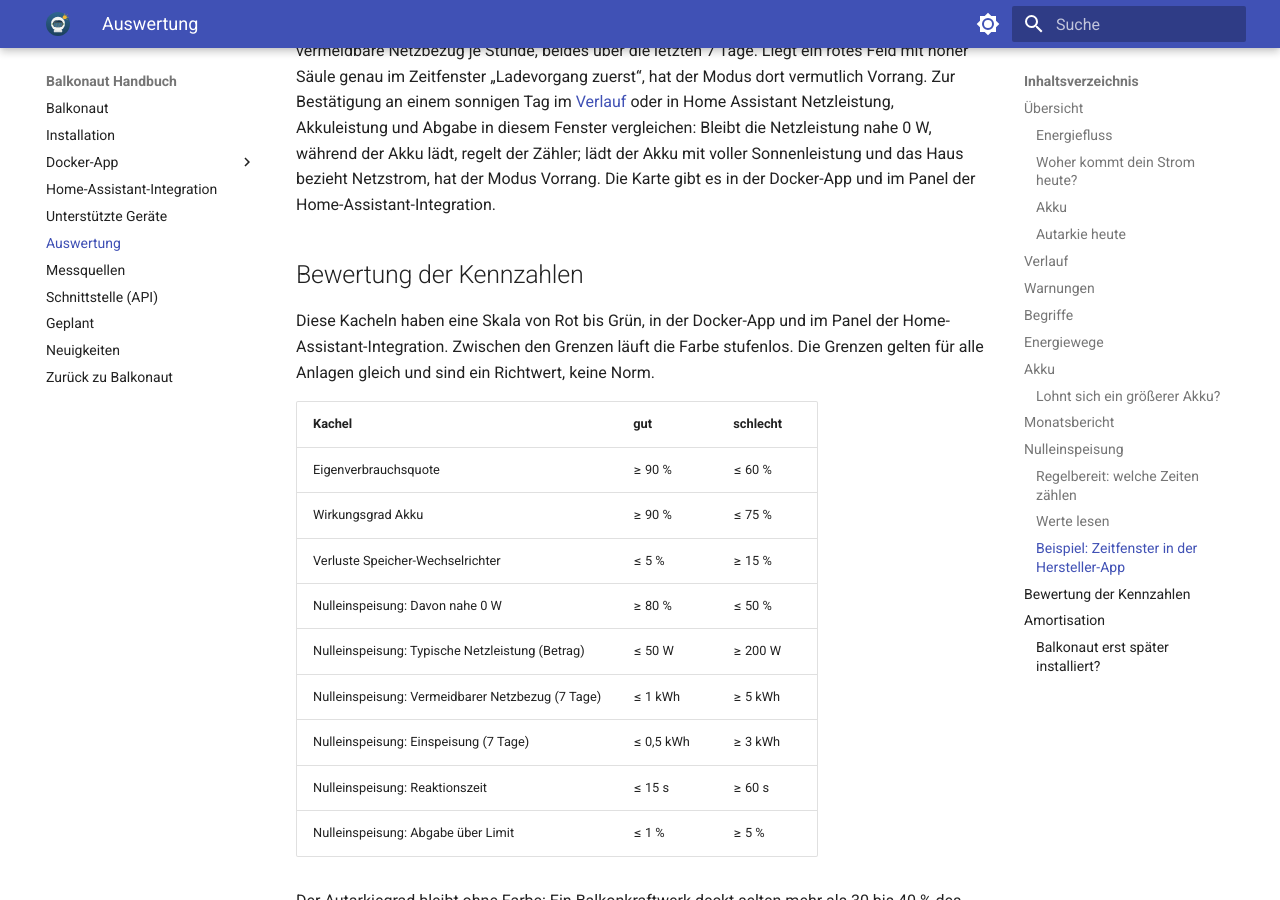
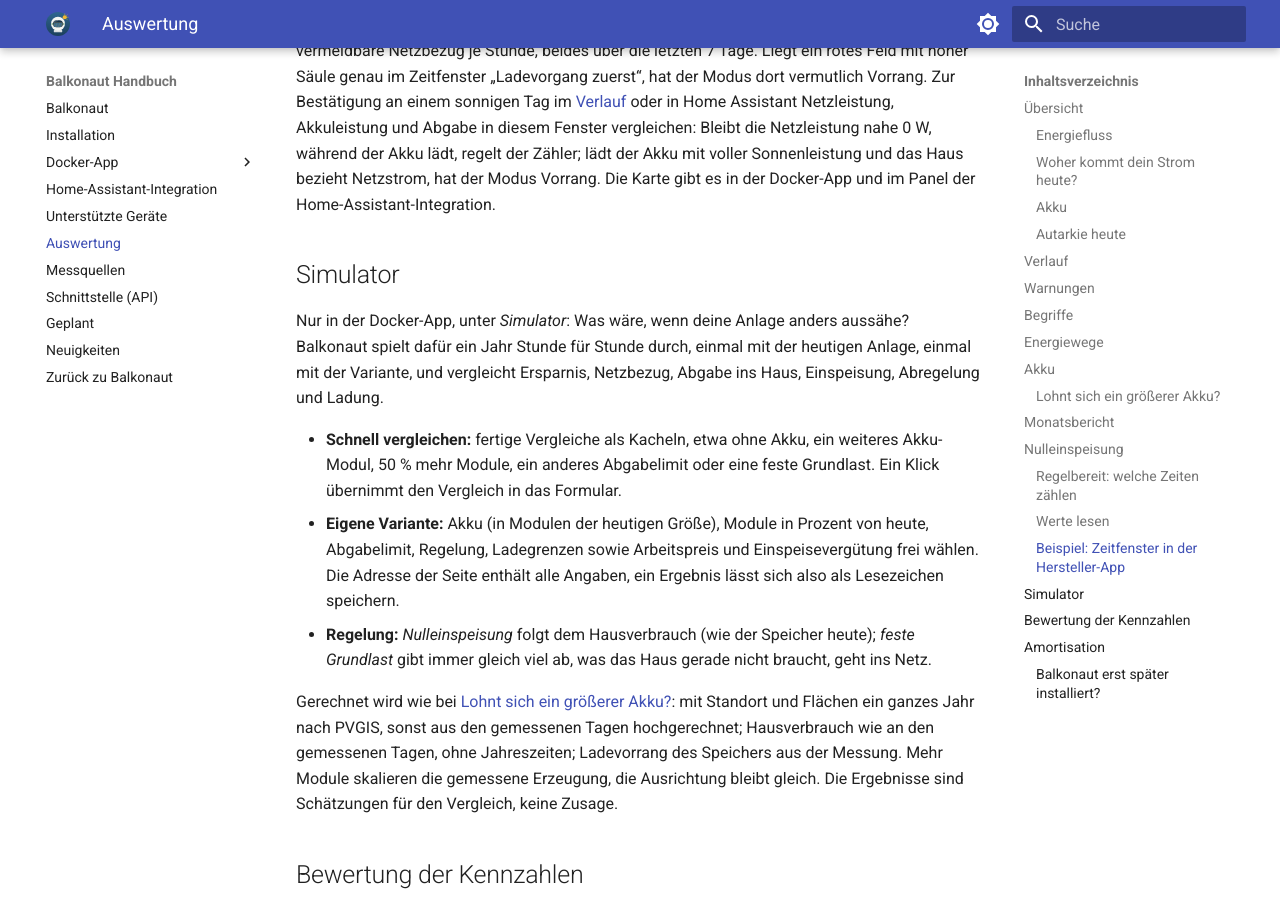
Before and after one commit to balkonaut/balkonaut, an MkDocs documentation site: the page built from docs/auswertung.md, in a window 1280 px wide and 900 px high, scrolled down 9031 px. Built offline with MkDocs 1.6.1 and Material for MkDocs 9.7.7, drawn with Linux system fonts in a browser that asks for light colours.

Commit message:
Simulator-Seite im Handbuch, Zwischenspeicher rechnet bei neuen Daten neu
Abschnitt Simulator unter Auswertung, Geplant nennt nur noch das Panel der
Home-Assistant-Integration. plant() rechnet neu, sobald Stundenwerte dazukommen, statt
bis zur nächsten vollen Stunde ein leeres Ergebnis zu behalten.

Refs #33

```diff
--- a/docs/auswertung.md
+++ b/docs/auswertung.md
@@ -281,6 +281,25 @@ Assistant Netzleistung, Akkuleistung und Abgabe in diesem Fenster vergleichen: B
 während der Akku lädt, regelt der Zähler; lädt der Akku mit voller Sonnenleistung und das Haus bezieht Netzstrom, hat
 der Modus Vorrang. Die Karte gibt es in der Docker-App und im Panel der Home-Assistant-Integration.
 
+## Simulator
+
+Nur in der Docker-App, unter *Simulator*: Was wäre, wenn deine Anlage anders aussähe? Balkonaut spielt dafür ein Jahr
+Stunde für Stunde durch, einmal mit der heutigen Anlage, einmal mit der Variante, und vergleicht Ersparnis, Netzbezug,
+Abgabe ins Haus, Einspeisung, Abregelung und Ladung.
+
+- **Schnell vergleichen:** fertige Vergleiche als Kacheln, etwa ohne Akku, ein weiteres Akku-Modul, 50 % mehr
+  Module, ein anderes Abgabelimit oder eine feste Grundlast. Ein Klick übernimmt den Vergleich in das Formular.
+- **Eigene Variante:** Akku (in Modulen der heutigen Größe), Module in Prozent von heute, Abgabelimit, Regelung,
+  Ladegrenzen sowie Arbeitspreis und Einspeisevergütung frei wählen. Die Adresse der Seite enthält alle Angaben, ein
+  Ergebnis lässt sich also als Lesezeichen speichern.
+- **Regelung:** *Nulleinspeisung* folgt dem Hausverbrauch (wie der Speicher heute); *feste Grundlast* gibt immer
+  gleich viel ab, was das Haus gerade nicht braucht, geht ins Netz.
+
+Gerechnet wird wie bei [Lohnt sich ein größerer Akku?](#lohnt-sich-ein-groerer-akku): mit Standort und Flächen ein
+ganzes Jahr nach PVGIS, sonst aus den gemessenen Tagen hochgerechnet; Hausverbrauch wie an den gemessenen Tagen,
+ohne Jahreszeiten; Ladevorrang des Speichers aus der Messung. Mehr Module skalieren die gemessene Erzeugung, die
+Ausrichtung bleibt gleich. Die Ergebnisse sind Schätzungen für den Vergleich, keine Zusage.
+
 ## Bewertung der Kennzahlen
 
 Diese Kacheln haben eine Skala von Rot bis Grün, in der Docker-App und im Panel der Home-Assistant-Integration. Zwischen
```
Also changed, not shown: docs/geplant.md (+3 -8 lines), docs/neuigkeiten.md (+8 -0 lines), 1 other file.
